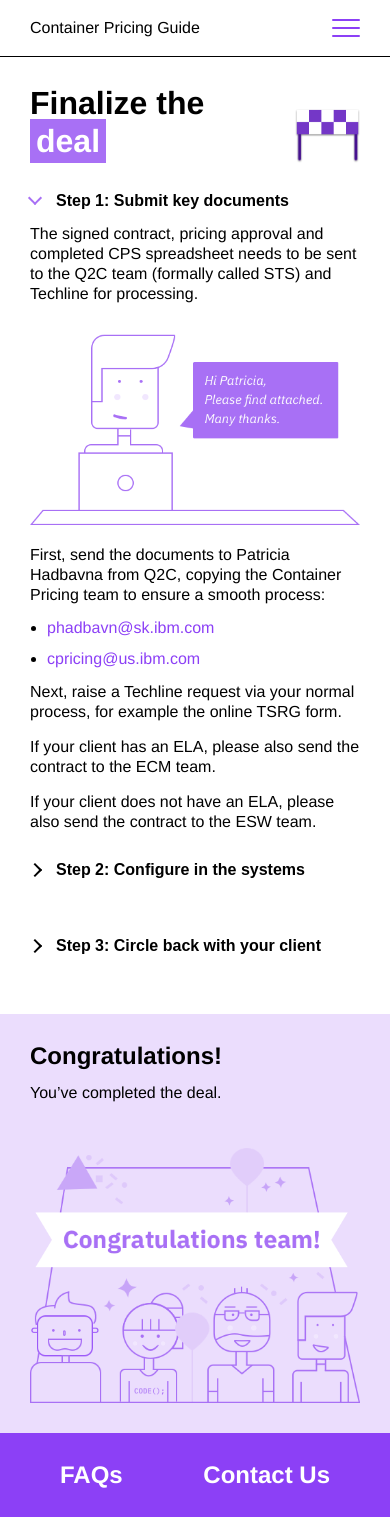
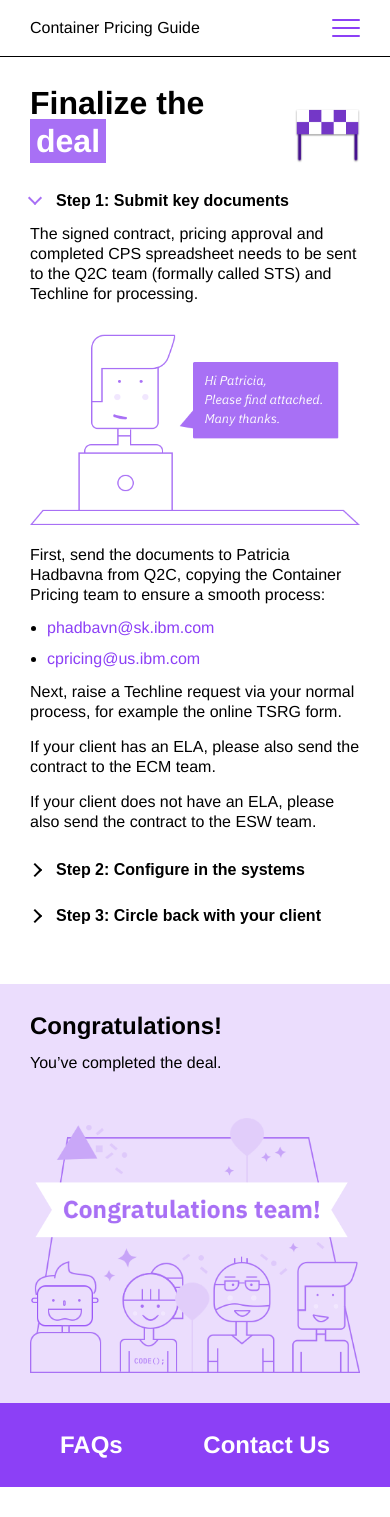
Before and after one commit to gvorbeck/container-pricing, a Jekyll site: the page built from pages/devtest-finalize.md, in a window 390 px wide. Built offline with Jekyll 4.4.1, drawn with Linux system fonts in a browser that asks for light colours; after the commit the page ends 1487 px from its top, so only the background shows below that.

Commit message:
mobile fix for accordion spacing

```diff
--- a/_sass/_solution-step.scss
+++ b/_sass/_solution-step.scss
@@ -137,7 +137,11 @@
                 .accordion__item {
 
                     & + .accordion__item {
-                        margin-top: rem(60px);
+                        margin-top: rem(30px);
+
+                        @include media(ml) {
+                            margin-top: rem(60px)
+                        }
                     }
 
                     &:first-child .accordion__content {
```
